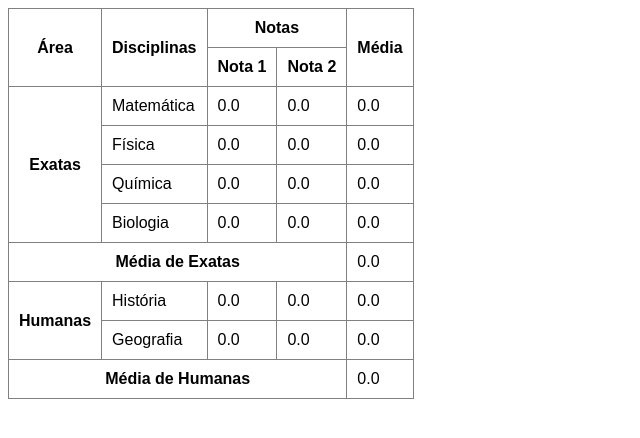
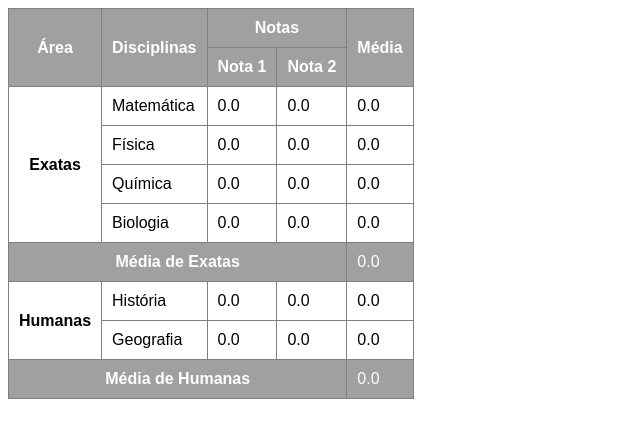
Before and after one commit to MarcosAlencard/html-css, a plain HTML site: page desafios/d014/index.html in a window 1280 px wide. Shown: the whole page, without its empty margins (0-640 px from the left). Drawn offline with Linux system fonts and the light colour scheme.

Commit message:
Update index.html

```diff
--- a/desafios/d014/index.html
+++ b/desafios/d014/index.html
@@ -17,9 +17,17 @@
             border: 1px solid gray;
             padding: 10px;
         }
-        thead{
+       .media{
+            background-color: rgba(128, 128, 128, 0.747);
+            color: white;
+        }
 
-        }
+
+       thead, tfoot {
+        background-color: rgba(128, 128, 128, 0.747);
+        color: white;
+       }
+
     </style>
 </head>
 <body>
@@ -62,7 +70,7 @@
                 <td>0.0</td>
                 <td>0.0</td>
             </tr>
-            <tr>
+            <tr class="media">
                 <th colspan="4">Média de Exatas</th>
                 <td>0.0</td>
             </tr>
```
